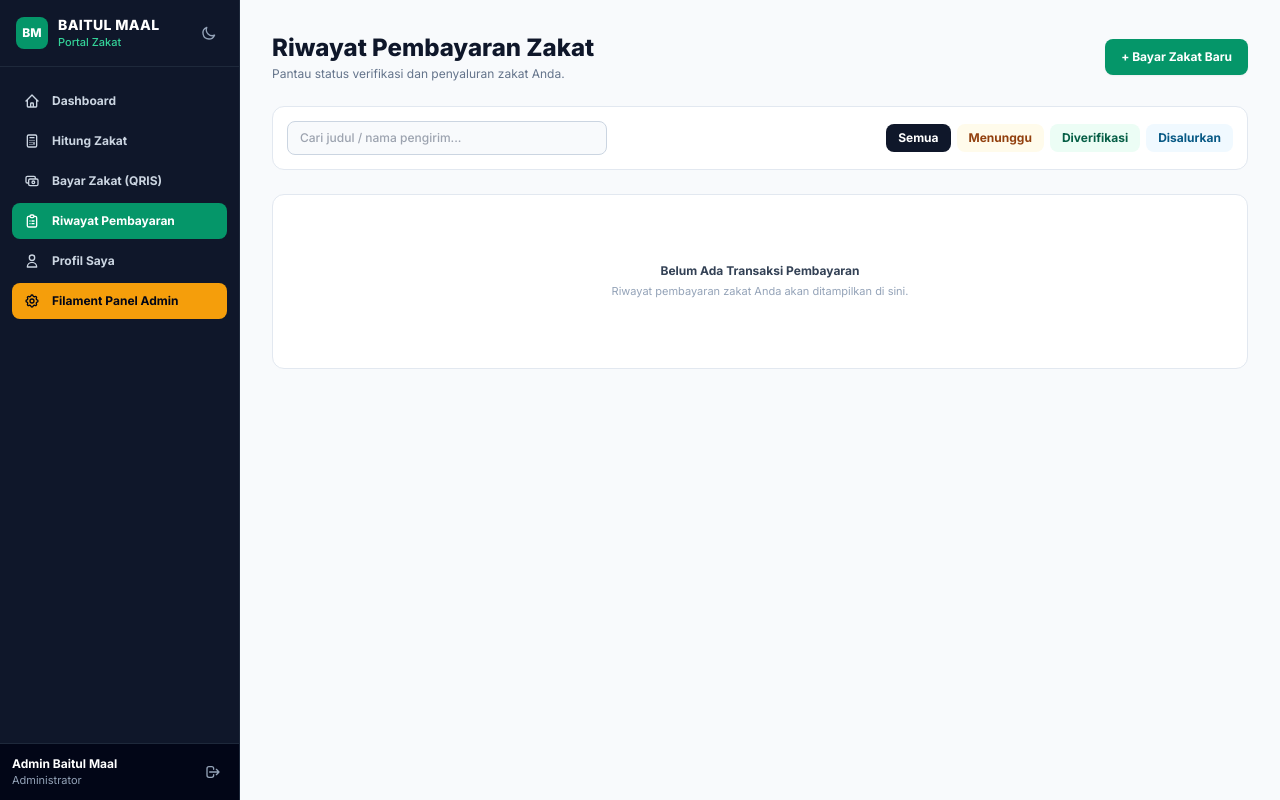
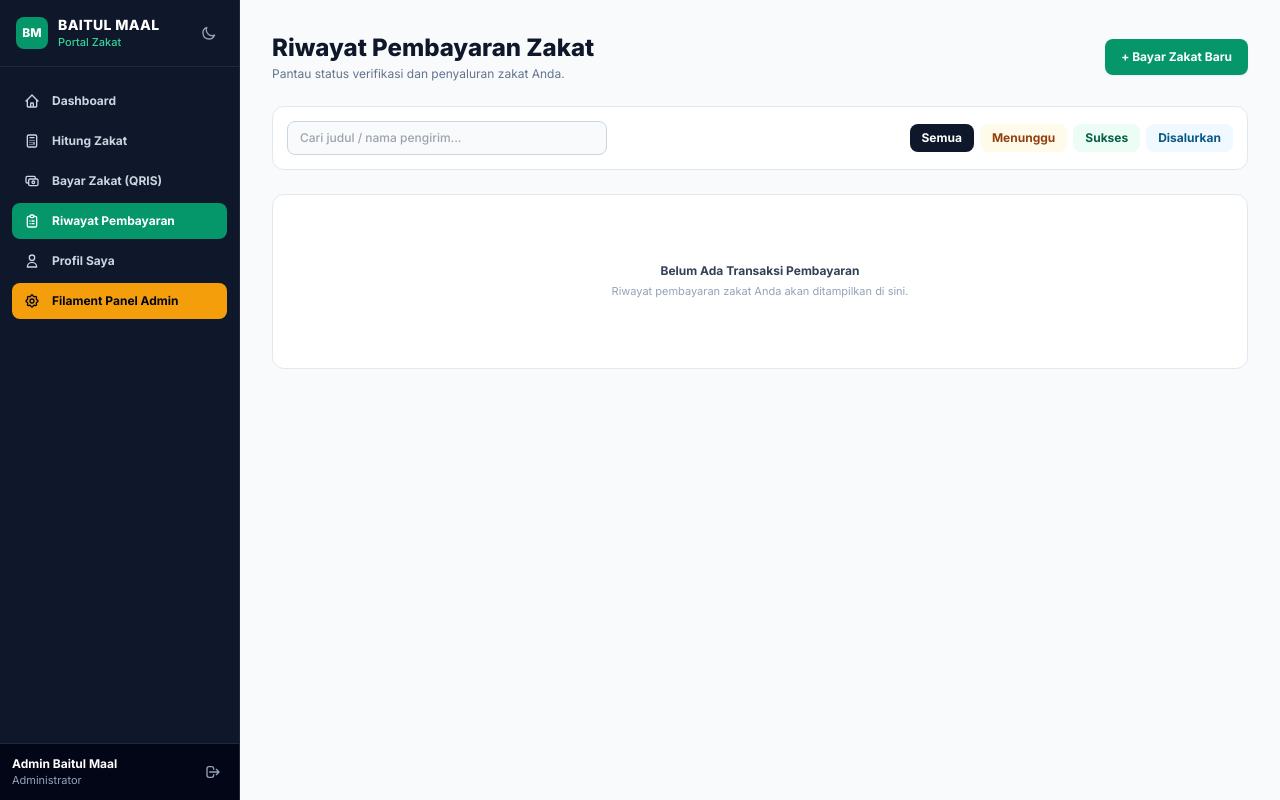
Before and after one commit to qannn0607/baitul-mal, a Laravel app: page /riwayat-pembayaran in a window 1280 px wide. Run offline with Laravel 12, Linux system fonts and the light colour scheme; a user stored in the database is signed in; data comes from the database, SQL or seed files in the repository; some libraries are stand-ins or nearby versions.

Commit message:
Update payment status naming from Diverifikasi to Transaksi Sukses

```diff
--- a/app/Filament/Widgets/IncomeChartWidget.php
+++ b/app/Filament/Widgets/IncomeChartWidget.php
@@ -20,7 +20,7 @@
             $date = Carbon::now()->subMonths($i);
             $months->push($date->translatedFormat('M Y'));
 
-            $total = Payment::whereIn('status', ['Diverifikasi', 'Sudah Disalurkan'])
+            $total = Payment::whereIn('status', ['Transaksi Sukses', 'Sudah Disalurkan'])
                 ->whereYear('created_at', $date->year)
                 ->whereMonth('created_at', $date->month)
                 ->sum('amount');
--- a/app/Filament/Widgets/RecentPaymentsWidget.php
+++ b/app/Filament/Widgets/RecentPaymentsWidget.php
@@ -46,7 +46,7 @@
                     ->badge()
                     ->color(fn (string $state): string => match ($state) {
                         'Menunggu Verifikasi' => 'warning',
-                        'Diverifikasi' => 'success',
+                        'Transaksi Sukses' => 'success',
                         'Sudah Disalurkan' => 'info',
                         'Ditolak' => 'danger',
                         default => 'gray',
@@ -62,7 +62,7 @@
                     ->action(function (Payment $record) {
                         $oldValues = $record->toArray();
                         $record->update([
-                            'status' => 'Diverifikasi',
+                            'status' => 'Transaksi Sukses',
                             'verified_by' => Auth::id(),
                             'verified_at' => now(),
                         ]);
@@ -80,7 +80,7 @@
                     ->label('Disalurkan')
                     ->icon('heroicon-o-paper-airplane')
                     ->color('info')
-                    ->visible(fn (Payment $record): bool => in_array($record->status, ['Diverifikasi', 'Menunggu Verifikasi']))
+                    ->visible(fn (Payment $record): bool => in_array($record->status, ['Transaksi Sukses', 'Menunggu Verifikasi']))
                     ->action(function (Payment $record) {
                         $oldValues = $record->toArray();
                         $record->update([
--- a/app/Filament/Widgets/StatsOverviewWidget.php
+++ b/app/Filament/Widgets/StatsOverviewWidget.php
@@ -11,14 +11,14 @@
 {
     protected function getStats(): array
     {
-        $totalVerifiedAmount = Payment::whereIn('status', ['Diverifikasi', 'Sudah Disalurkan'])->sum('amount');
+        $totalVerifiedAmount = Payment::whereIn('status', ['Transaksi Sukses', 'Sudah Disalurkan'])->sum('amount');
         $pendingCount = Payment::where('status', 'Menunggu Verifikasi')->count();
         $distributedCount = Payment::where('status', 'Sudah Disalurkan')->count();
         $totalMuzakki = User::where('role', 'user')->count();
 
         return [
             Stat::make('Total Zakat Terkumpul', 'Rp ' . number_format($totalVerifiedAmount, 0, ',', '.'))
-                ->description('Dari zakat diverifikasi & disalurkan')
+                ->description('Dari transaksi sukses & disalurkan')
                 ->descriptionIcon('heroicon-m-banknotes')
                 ->color('success'),
 
--- a/app/Filament/Widgets/ZakatTypeChartWidget.php
+++ b/app/Filament/Widgets/ZakatTypeChartWidget.php
@@ -16,7 +16,7 @@
         $counts = [];
 
         foreach ($types as $type) {
-            $counts[] = Payment::whereIn('status', ['Diverifikasi', 'Sudah Disalurkan'])
+            $counts[] = Payment::whereIn('status', ['Transaksi Sukses', 'Sudah Disalurkan'])
                 ->where('title', 'like', '%' . $type . '%')
                 ->sum('amount');
         }
--- a/app/Http/Controllers/Api/PaymentCallbackController.php
+++ b/app/Http/Controllers/Api/PaymentCallbackController.php
@@ -46,7 +46,7 @@
 
         if (in_array($transactionStatus, ['capture', 'settlement'])) {
             $payment->update([
-                'status' => 'Diverifikasi',
+                'status' => 'Transaksi Sukses',
                 'verified_at' => now(),
             ]);
 
--- a/app/Http/Controllers/ZakatController.php
+++ b/app/Http/Controllers/ZakatController.php
@@ -18,7 +18,7 @@
         $user = Auth::user();
 
         $totalPaid = Payment::where('user_id', $user->id)
-            ->whereIn('status', ['Diverifikasi', 'Sudah Disalurkan'])
+            ->whereIn('status', ['Transaksi Sukses', 'Sudah Disalurkan'])
             ->sum('amount');
 
         $pendingCount = Payment::where('user_id', $user->id)
@@ -26,7 +26,7 @@
             ->count();
 
         $verifiedCount = Payment::where('user_id', $user->id)
-            ->where('status', 'Diverifikasi')
+            ->where('status', 'Transaksi Sukses')
             ->count();
 
         $distributedCount = Payment::where('user_id', $user->id)
@@ -150,7 +150,7 @@
 
         $query = Payment::where('user_id', $user->id);
 
-        if ($statusFilter && in_array($statusFilter, ['Menunggu Verifikasi', 'Diverifikasi', 'Sudah Disalurkan', 'Ditolak'])) {
+        if ($statusFilter && in_array($statusFilter, ['Menunggu Verifikasi', 'Transaksi Sukses', 'Sudah Disalurkan', 'Ditolak'])) {
             $query->where('status', $statusFilter);
         }
 
--- a/database/seeders/DatabaseSeeder.php
+++ b/database/seeders/DatabaseSeeder.php
@@ -112,10 +112,10 @@
                 'title' => 'Zakat Maal',
                 'amount' => 1500000,
                 'proof_image' => 'payment_proofs/sample.png',
-                'status' => 'Diverifikasi',
+                'status' => 'Transaksi Sukses',
                 'verified_by' => $petugas->id,
                 'verified_at' => now()->subDays(1),
-                'notes' => 'Diverifikasi oleh petugas.',
+                'notes' => 'Transaksi sukses diverifikasi oleh petugas.',
             ]
         );
 
--- a/resources/views/zakat/history.blade.php
+++ b/resources/views/zakat/history.blade.php
@@ -73,8 +73,8 @@
                 <button @click="statusFilter = 'Menunggu Verifikasi'" :class="statusFilter === 'Menunggu Verifikasi' ? 'bg-amber-600 text-white' : 'bg-amber-50 dark:bg-amber-950/40 text-amber-800 dark:text-amber-300'" class="px-3 py-1.5 rounded-lg text-xs font-bold transition-colors">
                     Menunggu
                 </button>
-                <button @click="statusFilter = 'Diverifikasi'" :class="statusFilter === 'Diverifikasi' ? 'bg-emerald-600 text-white' : 'bg-emerald-50 dark:bg-emerald-950/40 text-emerald-800 dark:text-emerald-300'" class="px-3 py-1.5 rounded-lg text-xs font-bold transition-colors">
-                    Diverifikasi
+                <button @click="statusFilter = 'Transaksi Sukses'" :class="statusFilter === 'Transaksi Sukses' ? 'bg-emerald-600 text-white' : 'bg-emerald-50 dark:bg-emerald-950/40 text-emerald-800 dark:text-emerald-300'" class="px-3 py-1.5 rounded-lg text-xs font-bold transition-colors">
+                    Sukses
                 </button>
                 <button @click="statusFilter = 'Sudah Disalurkan'" :class="statusFilter === 'Sudah Disalurkan' ? 'bg-sky-600 text-white' : 'bg-sky-50 dark:bg-sky-950/40 text-sky-800 dark:text-sky-300'" class="px-3 py-1.5 rounded-lg text-xs font-bold transition-colors">
                     Disalurkan
@@ -131,7 +131,7 @@
                                         <div class="space-y-0.5">
                                             <span class="px-2 py-0.5 rounded text-[10px] font-bold inline-block
                                                 {{ $pay->status === 'Sudah Disalurkan' ? 'bg-sky-100 text-sky-800 dark:bg-sky-950 dark:text-sky-300' : '' }}
-                                                {{ $pay->status === 'Diverifikasi' ? 'bg-emerald-100 text-emerald-800 dark:bg-emerald-950 dark:text-emerald-300' : '' }}
+                                                {{ $pay->status === 'Transaksi Sukses' ? 'bg-emerald-100 text-emerald-800 dark:bg-emerald-950 dark:text-emerald-300' : '' }}
                                                 {{ $pay->status === 'Menunggu Verifikasi' ? 'bg-amber-100 text-amber-800 dark:bg-amber-950 dark:text-amber-300' : '' }}
                                                 {{ $pay->status === 'Ditolak' ? 'bg-rose-100 text-rose-800 dark:bg-rose-950 dark:text-rose-300' : '' }}
                                             ">
@@ -144,7 +144,7 @@
                                     </td>
 
                                     <td class="py-3 text-right">
-                                        @if(in_array($pay->status, ['Diverifikasi', 'Sudah Disalurkan']))
+                                        @if(in_array($pay->status, ['Transaksi Sukses', 'Sudah Disalurkan']))
                                             <a href="{{ route('zakat.receipt', $pay->id) }}" target="_blank" class="px-3 py-1 bg-emerald-600 hover:bg-emerald-700 text-white text-[11px] font-bold rounded shadow-xs inline-flex items-center gap-1 transition-colors">
                                                 Cetak PDF
                                             </a>
```
Also changed, not shown: app/Filament/Resources/PaymentResource.php (+5 -5 lines), resources/views/dashboard.blade.php (+5 -5 lines), tests/Feature/MidtransPaymentTest.php (+2 -2 lines), tests/Feature/ZakatTest.php (+2 -2 lines), database/migrations/2026_08_04_000001_create_payments_table.php.
